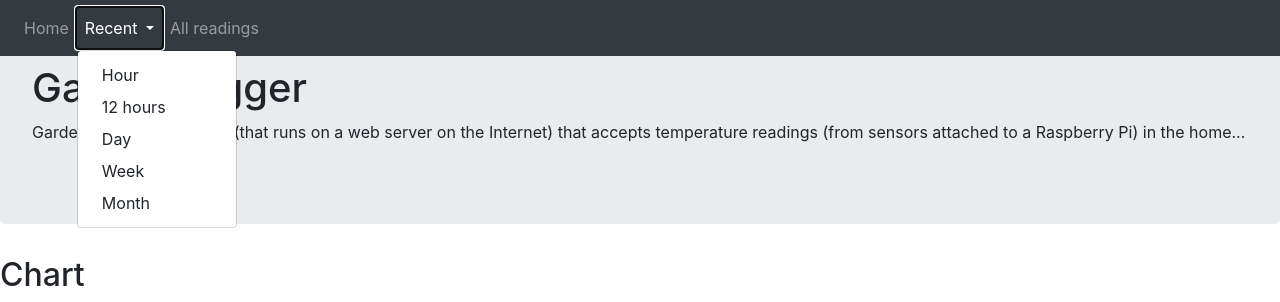
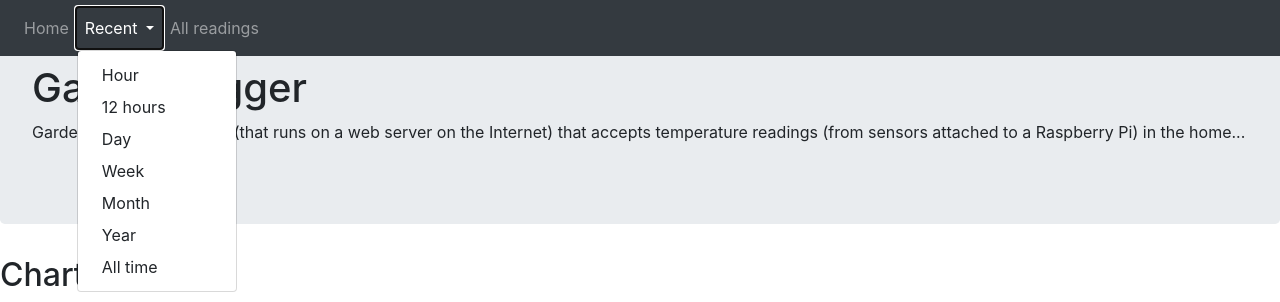
Before and after one commit to yourpropertyexpert/GardenLogger, a PHP site: page / in a window 1280 px wide, after a click on "Recent". Shown: the top 302 px of the page. Run offline with PHP 8.4, Linux system fonts and the light colour scheme; data that the repository does not hold is empty.

Commit message:
Added menu items for the year / all time

```diff
--- a/web/index.php
+++ b/web/index.php
@@ -39,6 +39,8 @@
         <a class="dropdown-item" href="recent.php?Duration=24h">Day</a>
         <a class="dropdown-item" href="recent.php?Duration=7d">Week</a>
         <a class="dropdown-item" href="recent.php?Duration=1mo">Month</a>
+        <a class="dropdown-item" href="recent.php?Duration=1y">Year</a>
+        <a class="dropdown-item" href="recent.php?Duration=100y">All time</a>
       </div>
     </li>
     <li class="nav-item">
```
